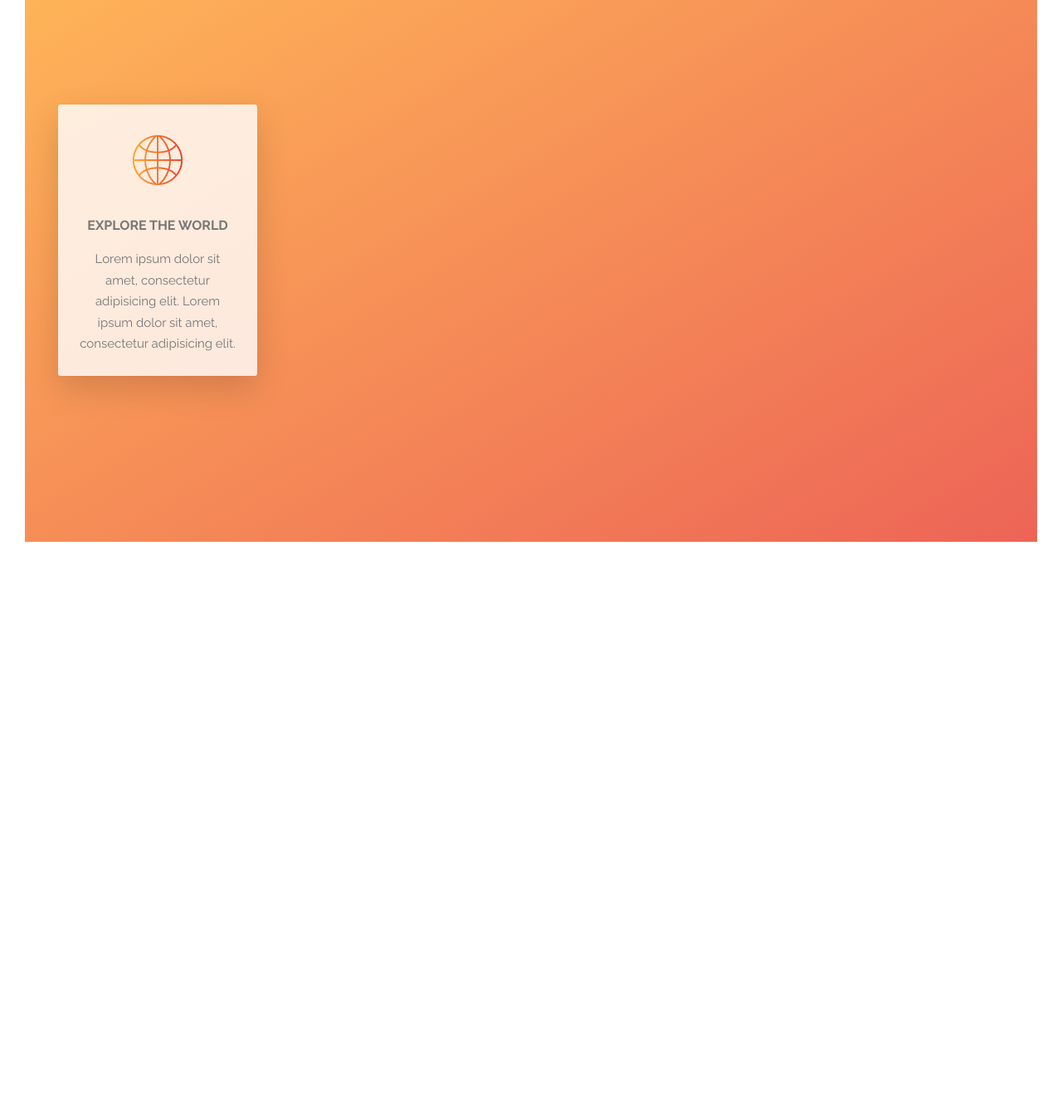
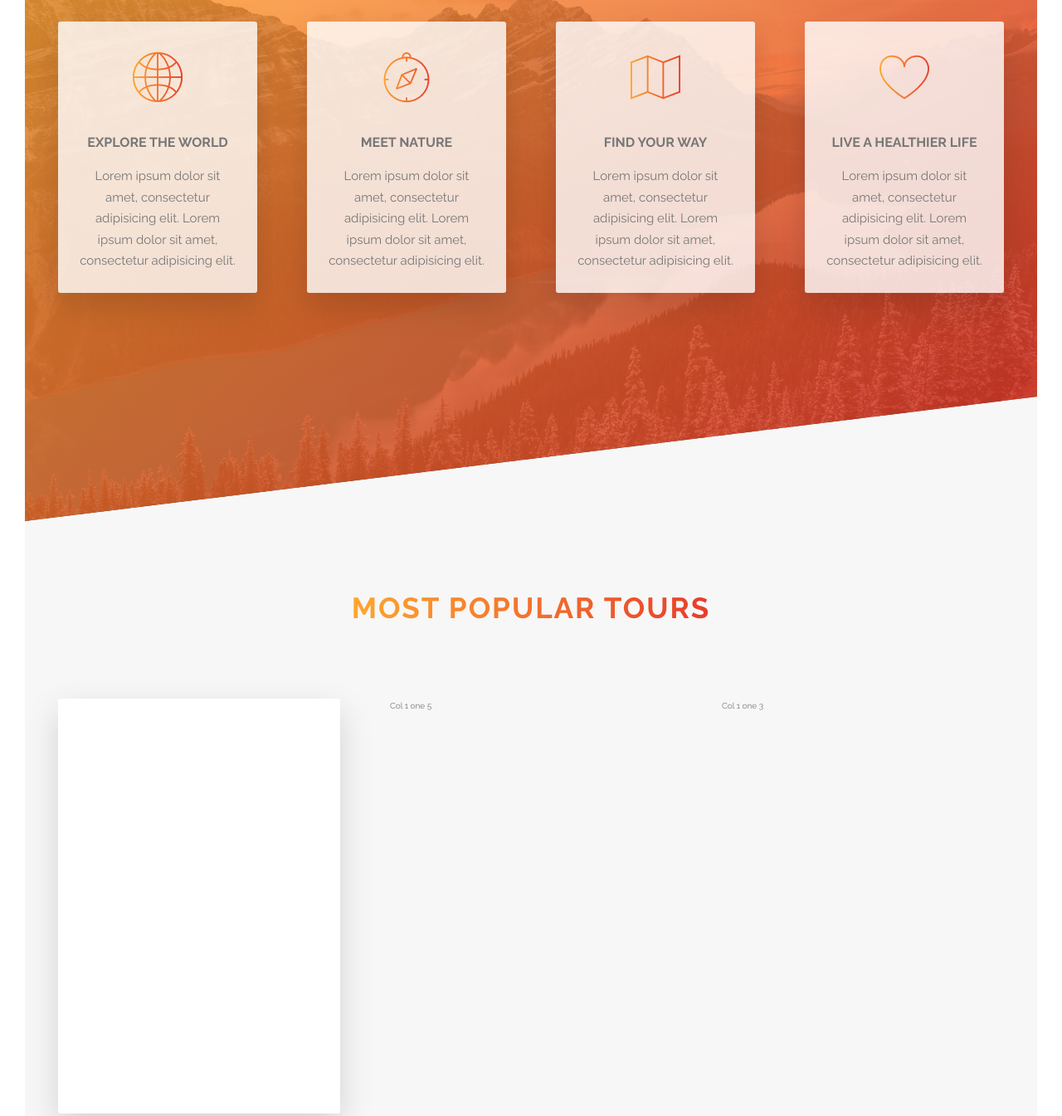
Before and after one commit to andeilsongf/projeto-sass, a website: page index.html in a window 1280 px wide. Shown: the part 1685-3030 px from the top of the page at 83% size. Before the commit the page ends 2368 px from the top, so only its background shows below. Drawn offline with Linux system fonts and the light colour scheme.

Commit message:
Adicionado versão com boxes coloridos

```diff
--- a/index.html
+++ b/index.html
@@ -82,9 +82,66 @@
                         <i class="feature-box__icon icon-basic-world"></i>
                         <h3 class="heading-tertiary u-margin-bottom-small">Explore the World</h3>
                         <p class="feature-box__text">
-                        Lorem ipsum dolor sit amet, consectetur adipisicing elit. Lorem ipsum dolor sit amet, consectetur adipisicing elit.
+                            Lorem ipsum dolor sit amet, consectetur adipisicing elit. Lorem ipsum dolor sit amet,
+                            consectetur adipisicing elit.
                         </p>
                     </div>
+                </div>
+                <div class="col-1-of-4">
+                    <div class="feature-box">
+                        <i class="feature-box__icon icon-basic-compass"></i>
+                        <h3 class="heading-tertiary u-margin-bottom-small">Meet nature</h3>
+                        <p class="feature-box__text">
+                            Lorem ipsum dolor sit amet, consectetur adipisicing elit. Lorem ipsum dolor sit amet,
+                            consectetur adipisicing elit.
+                        </p>
+                    </div>
+                </div>
+                <div class="col-1-of-4">
+                    <div class="feature-box">
+                        <i class="feature-box__icon icon-basic-map"></i>
+                        <h3 class="heading-tertiary u-margin-bottom-small">Find your way</h3>
+                        <p class="feature-box__text">
+                            Lorem ipsum dolor sit amet, consectetur adipisicing elit. Lorem ipsum dolor sit amet,
+                            consectetur adipisicing elit.
+                        </p>
+                    </div>
+                </div>
+                <div class="col-1-of-4">
+                    <div class="feature-box">
+                        <i class="feature-box__icon icon-basic-heart"></i>
+                        <h3 class="heading-tertiary u-margin-bottom-small">Live a healthier life</h3>
+                        <p class="feature-box__text">
+                            Lorem ipsum dolor sit amet, consectetur adipisicing elit. Lorem ipsum dolor sit amet,
+                            consectetur adipisicing elit.
+                        </p>
+                    </div>
+                </div>
+            </div>
+        </section>
+        <section class="section-tours">
+            <div class="u-center-text u-margin-bottom-big">
+                <h2 class="heading-secondary">
+                    Most popular tours
+                </h2>
+            </div>
+
+            <div class="row">
+                <div class="col-1-of-3">
+                    <div class="card">
+                        <div class="card__side card__side--front">
+                            Front
+                        </div>
+                        <div class="card__side card__side--back card__side--back-1">
+                            Back
+                        </div>
+                    </div>
+                </div>
+                <div class="col-1-of-3">
+                    Col 1 one 5
+                </div>
+                <div class="col-1-of-3">
+                    Col 1 one 3
                 </div>
             </div>
         </section>
--- a/sass/abstracts/_variables.scss
+++ b/sass/abstracts/_variables.scss
@@ -1,17 +1,31 @@
 // COLORS
-
 $color-primary: #ea4d2c;
 $color-primary-light: #ffa62e;
 $color-primary-dark: #e83d2c;
+
+$color-secondary-light: #ffb900;
+$color-secondary-dark: #ff7730;
+
+$color-tertiary-light: #2998ff;
+$color-tertiary-dark: #5643fa;
+
+$color-grey-light-1: #f7f7f7;
+$color-grey-light-2: #eee;
+
 $color-grey-dark: #777;
+$color-grey-dark-2: #999;
+$color-grey-dark-3: #333;
+
 $color-white: #fff;
 $color-black: #000;
-$color-grey-light-1: #f7f7f7;
+
+
+// FONT
+$default-font-size: 1.6rem;
+
 
 // GRID
 $grid-width: 114rem;
 $gutter-vertical: 8rem;
+$gutter-vertical-small: 6rem;
 $gutter-horizontal: 6rem;
-
-// FONT
-$default-font-size: 1.6rem;
--- /dev/null
+++ b/sass/components/_card.scss
@@ -0,0 +1,42 @@
+.card {
+    perspective: 150rem;
+    -moz-perspective: 150rem;
+    position: relative;
+    height: 50rem;
+
+    &__side {
+        color: white;
+        font-size: 2rem;
+
+        height: 50rem;
+        transition: all .8s ease;
+        position: absolute;
+        top: 0;
+        left: 0;
+        width: 100%;
+        backface-visibility: hidden;
+        border-radius: 3px;
+        box-shadow: 0 1.5rem 4rem rgba($color-black, .15);
+
+        &--front {
+            background-color: $color-white;
+        }
+
+        &--back {
+            transform: rotateY(180deg);
+
+            &-1 {
+                background-image: linear-gradient(to right bottom, $color-secondary-light, $color-secondary-dark);
+            }
+
+        }
+    }
+
+    &:hover &__side--front {
+        transform: rotateY(180deg);
+    }
+
+    &:hover &__side--back {
+        transform: rotateY(0);
+    }
+}
--- a/sass/components/_feature-box.scss
+++ b/sass/components/_feature-box.scss
@@ -5,6 +5,7 @@
     text-align: center;
     border-radius: 3px;
     box-shadow: 0 1.5rem 4rem rgba($color-black, .15);
+    transition: transform .3s;
 
     &__icon {
         font-size: 6rem;
@@ -15,5 +16,7 @@
         color: transparent;
     }
 
-    &__text {}
+    &:hover {
+        transform: translateY(-1.5rem) scale(1.03);
+    }
 }
--- a/sass/main.scss
+++ b/sass/main.scss
@@ -11,5 +11,6 @@
 @import "layout/grid";
 @import "components/composition";
 @import "components/feature-box";
+@import "components/card";
 
 // importa os arquivos .
--- a/sass/pages/_home.scss
+++ b/sass/pages/_home.scss
@@ -9,8 +9,19 @@
     background-image: linear-gradient(to right bottom,
         rgba($color-primary-light, 0.8),
         rgba($color-primary-dark, 0.8)),
-        url(../img/nat-4.png);
+        url(../img/nat-4.jpg);
     background-size: cover;
     background-position: top;
+    margin-top: -10rem;
+    transform: skewY(-7deg);
 
+    & > * {
+        transform: skewY(7deg);
+    }
 }
+
+.section-tours {
+    background-color: $color-grey-light-1;
+    padding: 25rem 0 50rem;
+    margin-top: -10rem;
+}
```
Also changed, not shown: css/style.css.
